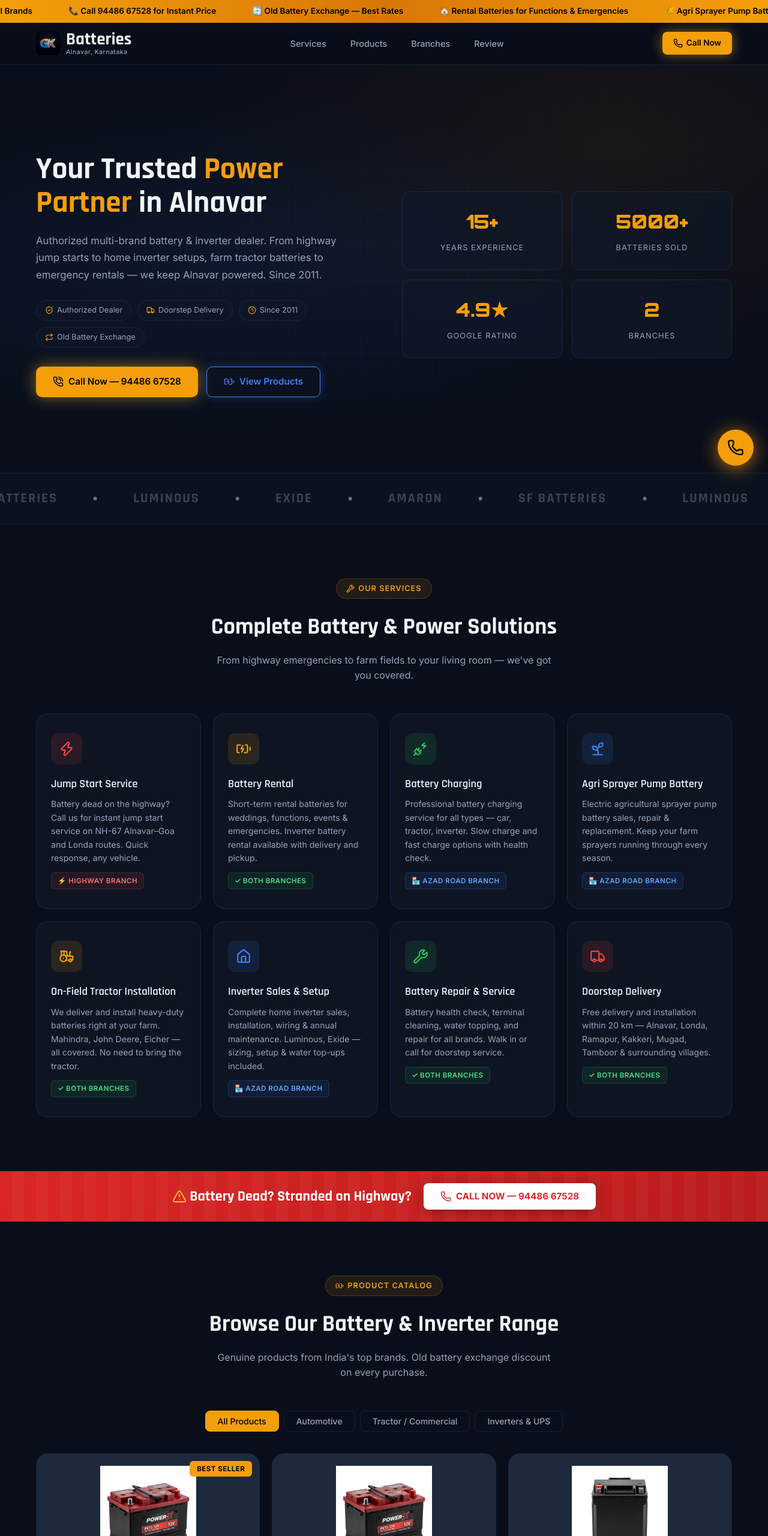
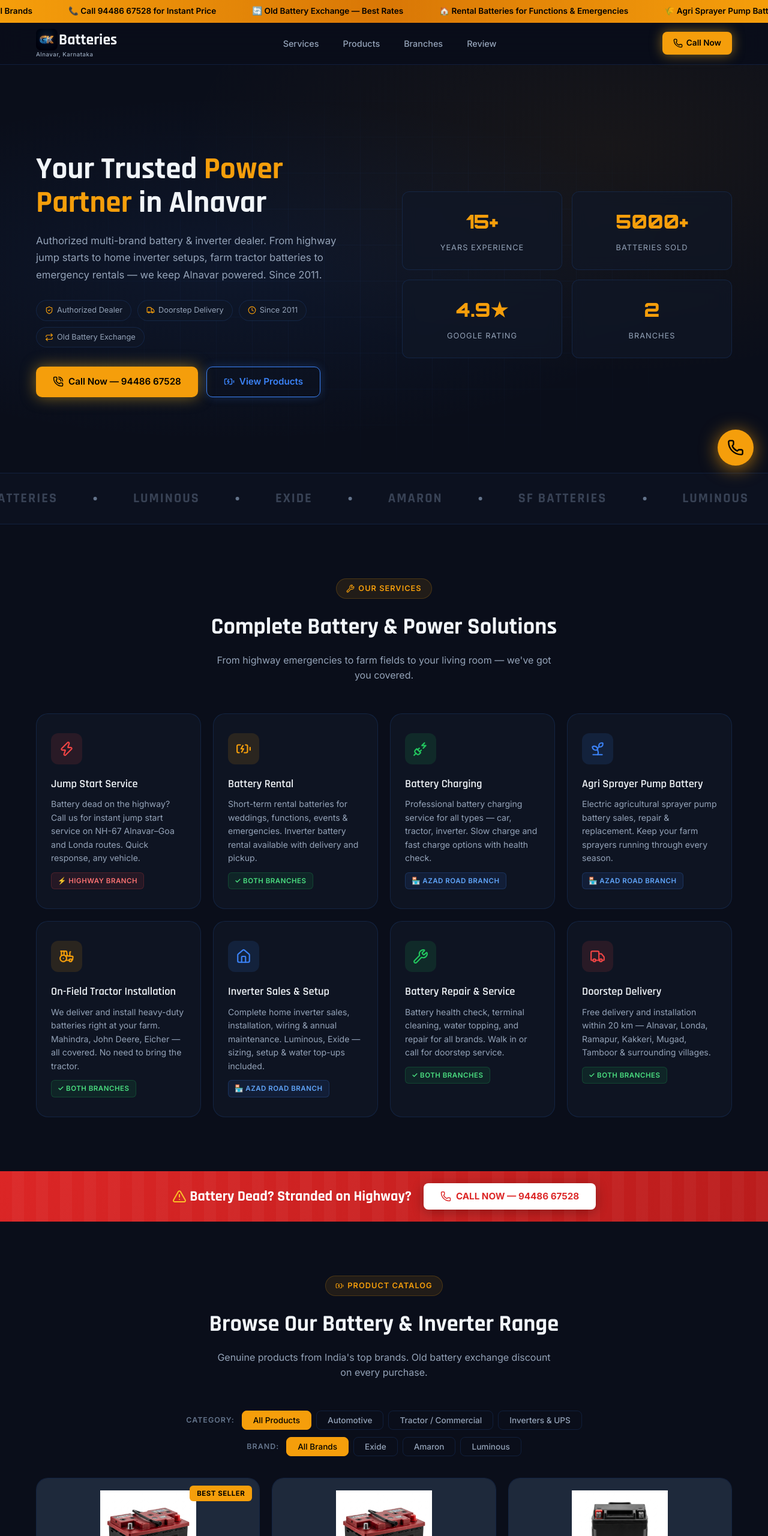
Before and after one commit to mr-farazkhan/gk-batteries-website, a plain HTML site: page index.html in a window 1280 px wide. Shown: the top 2560 px of the page at 60% size. Drawn offline with nearby package versions, Linux system fonts and the light colour scheme.

Commit message:
feat: Brand filter tabs, seamless GK+Batteries navbar layout, brand-colored active states

```diff
--- a/index.html
+++ b/index.html
@@ -58,7 +58,7 @@
 <!-- NAV -->
 <nav class="topbar" id="topbar" role="navigation" aria-label="Main navigation">
 <div class="container topbar-inner">
-<a href="#" class="tb-brand"><img src="images/logo.png" alt="GK Batteries Logo" class="tb-brand-logo" width="40" height="40" loading="eager" fetchpriority="high"/><span class="tb-name" id="navBrandName">Batteries<small>Alnavar, Karnataka</small></span></a>
+<a href="#" class="tb-brand"><span class="tb-brand-text"><span class="tb-brand-row"><img src="images/logo.png" alt="GK Batteries Logo" class="tb-brand-logo" width="36" height="36" loading="eager" fetchpriority="high"/><span class="tb-name" id="navBrandName">Batteries</span></span><span class="tb-sub">Alnavar, Karnataka</span></span></a>
 <div class="tb-links">
 <a href="#services" class="tb-link">Services</a>
 <a href="#products" class="tb-link">Products</a>
--- a/script.js
+++ b/script.js
@@ -97,13 +97,27 @@ document.addEventListener('DOMContentLoaded', () => {
         cats.push({ key: p.category, label });
       }
     });
-    filterTabs.innerHTML = cats.map((c, i) =>
-      `<button class="f-tab${i === 0 ? ' active' : ''}" data-cat="${c.key}">${esc(c.label)}</button>`
-    ).join('');
 
-    // Build product cards (lazy loaded, with explicit dimensions to prevent CLS)
+    // Build brand tabs
+    const brandSet = new Set();
+    D.products.forEach(p => brandSet.add(p.brand));
+    const brandLabels = { exide: 'Exide', amaron: 'Amaron', sf: 'SF Sonic', luminous: 'Luminous' };
+
+    filterTabs.innerHTML = `
+      <div class="filter-row" role="tablist" aria-label="Filter by category">
+        <span class="filter-label">Category:</span>
+        ${cats.map((c, i) => `<button class="f-tab${i === 0 ? ' active' : ''}" data-filter="cat" data-val="${c.key}">${esc(c.label)}</button>`).join('')}
+      </div>
+      <div class="filter-row" role="tablist" aria-label="Filter by brand">
+        <span class="filter-label">Brand:</span>
+        <button class="f-tab brand active" data-filter="brand" data-val="all">All Brands</button>
+        ${[...brandSet].map(b => `<button class="f-tab brand" data-filter="brand" data-val="${b}">${esc(brandLabels[b] || b)}</button>`).join('')}
+      </div>
+    `;
+
+    // Build product cards with data-brand
     prodGrid.innerHTML = D.products.map(p => `
-      <div class="p-card fade-in" data-cat="${p.category}">
+      <div class="p-card fade-in" data-cat="${p.category}" data-brand="${p.brand}">
         <div class="p-img">
           <img src="${p.image}" alt="${esc(p.title)}" width="280" height="160" loading="lazy" decoding="async"/>
           ${p.badge ? `<span class="p-badge ${p.badgeType}">${esc(p.badge)}</span>` : ''}
@@ -234,20 +248,35 @@ document.addEventListener('DOMContentLoaded', () => {
     });
   }
 
-  // --- PRODUCT FILTER ---
-  document.querySelectorAll('.f-tab').forEach(tab => {
+  // --- PRODUCT FILTER (supports both category and brand) ---
+  let activeCat = 'all';
+  let activeBrand = 'all';
+  function filterProducts() {
+    document.querySelectorAll('.p-card').forEach(card => {
+      const matchCat = activeCat === 'all' || card.dataset.cat === activeCat;
+      const matchBrand = activeBrand === 'all' || card.dataset.brand === activeBrand;
+      if (matchCat && matchBrand) {
+        card.classList.remove('hidden');
+        card.style.animation = 'fadeUp .4s ease forwards';
+      } else {
+        card.classList.add('hidden');
+      }
+    });
+  }
+  document.querySelectorAll('.f-tab[data-filter="cat"]').forEach(tab => {
     tab.addEventListener('click', () => {
-      document.querySelectorAll('.f-tab').forEach(t => t.classList.remove('active'));
+      document.querySelectorAll('.f-tab[data-filter="cat"]').forEach(t => t.classList.remove('active'));
       tab.classList.add('active');
-      const cat = tab.dataset.cat;
-      document.querySelectorAll('.p-card').forEach(card => {
-        if (cat === 'all' || card.dataset.cat === cat) {
-          card.classList.remove('hidden');
-          card.style.animation = 'fadeUp .4s ease forwards';
-        } else {
-          card.classList.add('hidden');
-        }
-      });
+      activeCat = tab.dataset.val;
+      filterProducts();
+    });
+  });
+  document.querySelectorAll('.f-tab[data-filter="brand"]').forEach(tab => {
+    tab.addEventListener('click', () => {
+      document.querySelectorAll('.f-tab[data-filter="brand"]').forEach(t => t.classList.remove('active'));
+      tab.classList.add('active');
+      activeBrand = tab.dataset.val;
+      filterProducts();
     });
   });
 
--- a/styles.css
+++ b/styles.css
@@ -31,10 +31,12 @@ ul{list-style:none}
 /* --- NAVBAR --- */
 .topbar{position:sticky;top:0;z-index:100;background:rgba(10,14,26,.85);backdrop-filter:blur(20px);border-bottom:1px solid var(--glass-border);height:var(--nav-h);display:flex;align-items:center;transition:background .3s}
 .topbar-inner{display:flex;align-items:center;justify-content:space-between;width:100%}
-.tb-brand{display:flex;align-items:center;gap:10px}
-.tb-brand-logo{height:40px;width:40px;border-radius:8px}
-.tb-name{font-family:var(--font-head);font-size:1.8rem;font-weight:700;color:var(--text);line-height:1;display:flex;flex-direction:column}
-.tb-name small{font-size:.65rem;font-weight:500;color:var(--text2);font-family:var(--font-body);letter-spacing:.5px;margin-top:2px}
+.tb-brand{display:flex;align-items:center;gap:6px;flex-wrap:wrap}
+.tb-brand-logo{height:36px;width:36px;border-radius:8px}
+.tb-brand-text{display:flex;flex-direction:column}
+.tb-brand-row{display:flex;align-items:center;gap:2px}
+.tb-name{font-family:var(--font-head);font-size:1.6rem;font-weight:700;color:var(--text);line-height:1}
+.tb-sub{font-size:.6rem;font-weight:500;color:var(--text2);font-family:var(--font-body);letter-spacing:.5px;line-height:1;margin-top:2px}
 .tb-links{display:flex;gap:8px}
 .tb-link{padding:8px 16px;border-radius:8px;font-size:.9rem;font-weight:500;color:var(--text2);transition:all .25s}
 .tb-link:hover{color:var(--amber);background:rgba(245,158,11,.08)}
@@ -137,9 +139,15 @@ ul{list-style:none}
 .why-card p{font-size:.8rem;color:var(--text2);line-height:1.5}
 
 /* --- PRODUCTS --- */
-.filter-tabs{display:flex;gap:8px;justify-content:center;margin-bottom:36px;flex-wrap:wrap}
-.f-tab{padding:8px 20px;border-radius:8px;border:1px solid var(--glass-border);background:transparent;color:var(--text2);font-size:.88rem;font-weight:500;cursor:pointer;transition:all .25s;font-family:var(--font-body)}
+.filter-tabs{display:flex;flex-direction:column;gap:12px;margin-bottom:36px}
+.filter-row{display:flex;gap:8px;justify-content:center;align-items:center;flex-wrap:wrap}
+.filter-label{font-size:.78rem;font-weight:600;color:var(--text3);text-transform:uppercase;letter-spacing:1px;margin-right:4px}
+.f-tab{padding:7px 18px;border-radius:8px;border:1px solid var(--glass-border);background:transparent;color:var(--text2);font-size:.85rem;font-weight:500;cursor:pointer;transition:all .25s;font-family:var(--font-body)}
 .f-tab.active,.f-tab:hover{background:var(--amber);color:#000;border-color:var(--amber)}
+.f-tab.brand.active[data-val="exide"]{background:#e44d26;border-color:#e44d26;color:#fff}
+.f-tab.brand.active[data-val="amaron"]{background:#22c55e;border-color:#22c55e;color:#fff}
+.f-tab.brand.active[data-val="sf"]{background:var(--blue);border-color:var(--blue);color:#fff}
+.f-tab.brand.active[data-val="luminous"]{background:var(--amber);border-color:var(--amber);color:#000}
 .prod-grid{display:grid;grid-template-columns:repeat(3,1fr);gap:20px}
 .p-card{background:var(--glass);border:1px solid var(--glass-border);border-radius:var(--radius-lg);overflow:hidden;transition:all .4s}
 .p-card:hover{border-color:rgba(245,158,11,.3);transform:translateY(-4px);box-shadow:0 16px 40px rgba(0,0,0,.3)}
```
